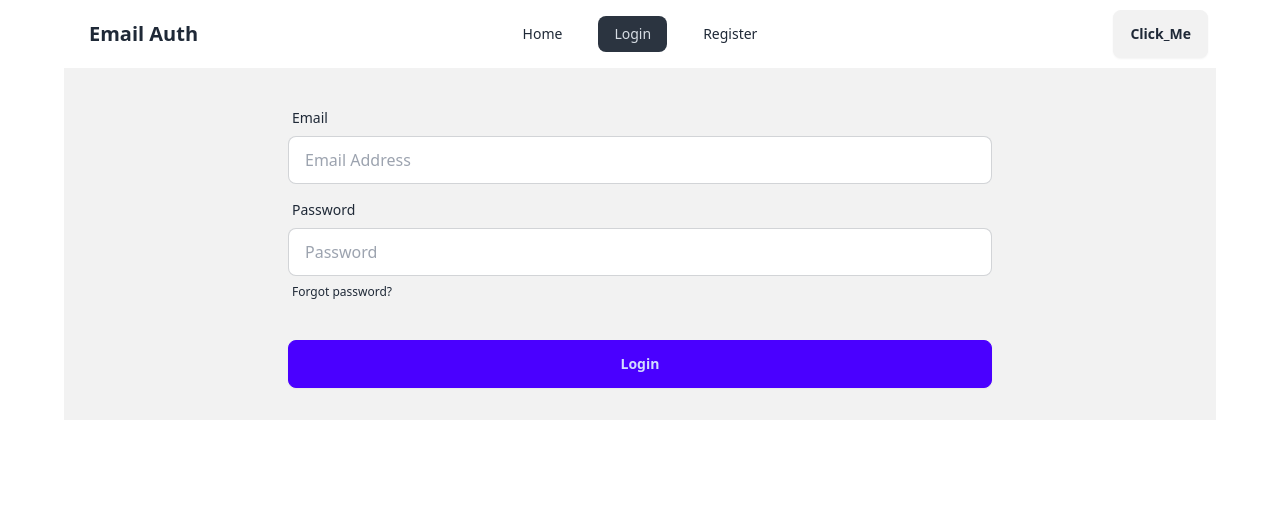
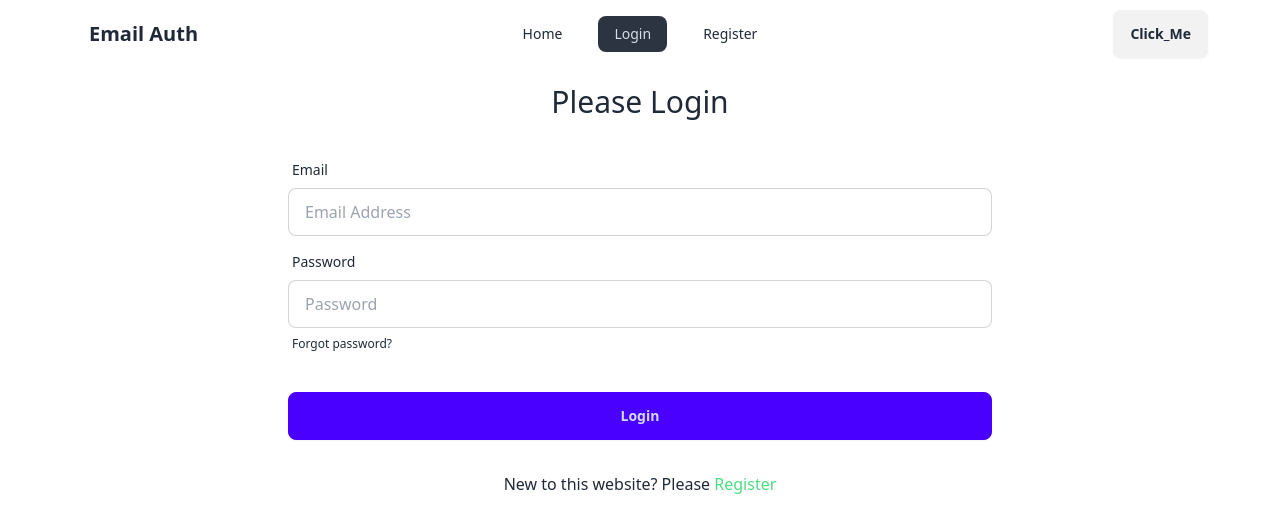
Before and after one commit to Jamil-Aktar-Ifat/React-User-Email-Password-Login-Auth, a React (Vite) app: page /login in a window 1280 px wide. Shown: the top 532 px of the page. Built offline with nearby package versions, Linux system fonts and the light colour scheme.

Commit message:
forgot or reset password functionality added and toggle registration and login added

```diff
--- a/src/components/Login/Login.jsx
+++ b/src/components/Login/Login.jsx
@@ -1,24 +1,59 @@
-import { signInWithEmailAndPassword } from "firebase/auth";
+import {
+  sendPasswordResetEmail,
+  signInWithEmailAndPassword,
+} from "firebase/auth";
 import auth from "../firebase/firebase.config";
+import { useRef, useState } from "react";
+import { Link } from "react-router-dom";
 
 const Login = () => {
+  const [registerError, setRegisterError] = useState("");
+  const [registrationSuccess, setRegistrationSuccess] = useState("");
+  const emailRef = useRef(null);
   const handleLogin = (e) => {
     e.preventDefault();
     const email = e.target.email.value;
     const password = e.target.password.value;
     console.log(email, password);
+    //clear error
+    setRegisterError("");
+    setRegistrationSuccess("");
     //add validations
     signInWithEmailAndPassword(auth, email, password)
       .then((result) => {
         console.log(result.user);
+        setRegistrationSuccess("Logged in Successfully");
+      })
+      .catch((error) => {
+        console.log(error);
+        setRegisterError(error.message);
+      });
+  };
+
+  const handleForgetPassword = () => {
+    const email = emailRef.current.value;
+    if (!email) {
+      console.log("Please provide an email", email);
+      return;
+    } else if (
+      !/^[a-zA-Z0-9._%+-]+@[a-zA-Z0-9.-]+\.[a-zA-Z]{2,}$/.test(email)
+    ) {
+      console.log("Please write a valid email");
+      return;
+    }
+
+    sendPasswordResetEmail(auth, email)
+      .then(() => {
+        alert("Reset Link Sent. Please check your inbox!");
       })
       .catch((error) => {
         console.log(error);
       });
   };
   return (
-    <div className="hero bg-base-200">
-      <div className="card w-2/3  ">
+    <div className="hero">
+      <div className="card w-2/3 text-center ">
+        <h2 className="text-3xl text-center mt-4">Please Login</h2>
         <form className="card-body" onSubmit={handleLogin}>
           <div className="form-control">
             <label className="label">
@@ -27,6 +62,7 @@ const Login = () => {
             <input
               type="email"
               name="email"
+              ref={emailRef}
               placeholder="Email Address"
               className="input input-bordered"
               required
@@ -43,7 +79,7 @@ const Login = () => {
               className="input input-bordered"
               required
             />
-            <label className="label">
+            <label onClick={handleForgetPassword} className="label">
               <a href="#" className="label-text-alt link link-hover">
                 Forgot password?
               </a>
@@ -53,6 +89,16 @@ const Login = () => {
             <button className="btn btn-primary">Login</button>
           </div>
         </form>
+        {registerError && <p className="text-red-700 mt-5">{registerError}</p>}
+        {registrationSuccess && (
+          <p className="text-green-500 mt-5">{registrationSuccess}</p>
+        )}
+        <p>
+          New to this website? Please{" "}
+          <Link className="text-green-400" to="/register">
+            Register
+          </Link>{" "}
+        </p>
       </div>
     </div>
   );
--- a/src/components/Register/Register.jsx
+++ b/src/components/Register/Register.jsx
@@ -3,6 +3,7 @@ import auth from "../firebase/firebase.config";
 import { createUserWithEmailAndPassword } from "firebase/auth";
 import { FaRegEye } from "react-icons/fa6";
 import { FaRegEyeSlash } from "react-icons/fa6";
+import { Link } from "react-router-dom";
 
 const Register = () => {
   const [registerError, setRegisterError] = useState("");
@@ -92,6 +93,9 @@ const Register = () => {
       {registrationSuccess && (
         <p className="text-green-500 mt-5">{registrationSuccess}</p>
       )}
+      <p className="my-3">
+        Already have an account? Please <Link className="text-blue-600" to="/login">Login</Link>
+      </p>
     </div>
   );
 };
```
Also changed, not shown: 1 other file (tests, documents, lock files or other folders).
